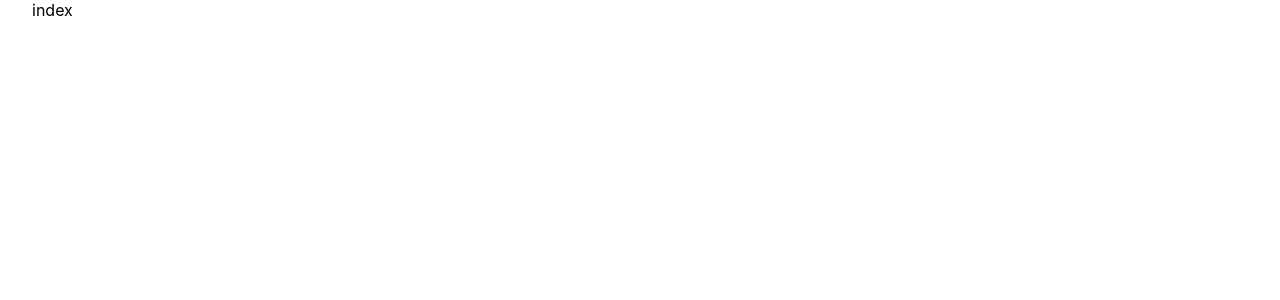
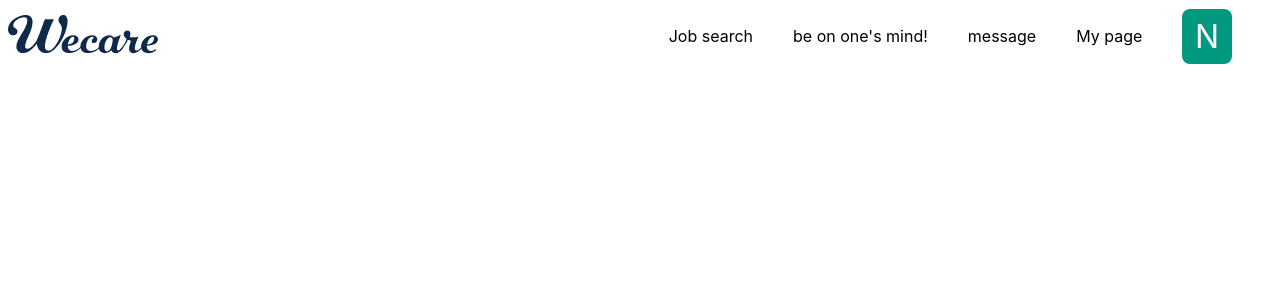
Before and after one commit to awais627/my-page-wecare, a Next.js app in the folder my-app/: page / in a window 1280 px wide. Shown: the top 300 px of the page. Built offline with nearby package versions, Linux system fonts and the light colour scheme.

Commit message:
Change Navbar Directory structure

```diff
--- a/my-app/pages/index.tsx
+++ b/my-app/pages/index.tsx
@@ -1,19 +1,18 @@
-import type { NextPage } from 'next'
-import Head from 'next/head'
-import Image from 'next/image'
-import styles from '../styles/Home.module.css'
+import type { NextPage } from "next";
+import Head from "next/head";
+import Navbar from "./navbar";
 
 const Home: NextPage = () => {
   return (
-    <div className={styles.container}>
+    <div>
       <Head>
-        <title>Create Next App</title>
+        <title>We care</title>
         <meta name="description" content="Generated by create next app" />
         <link rel="icon" href="/favicon.ico" />
       </Head>
-      index
+      <Navbar />
     </div>
-  )
-}
+  );
+};
 
-export default Home
+export default Home;
--- a/my-app/pages/navbar/index.tsx
+++ b/my-app/pages/navbar/index.tsx
@@ -1,5 +1,5 @@
-import logo from "../../public/navbar/wecare_logo.svg";
-import styles from "../../styles/navbar/navbar.module.scss";
+import logo from "../../public/assets/images/wecare_logo.svg";
+import styles from "./navbar.module.scss";
 import Image from "next/image";
 
 const Navbar = () => {
```
Also changed, not shown: my-app/pages/navbar/navbar.module.scss (renamed from my-app/styles/navbar/navbar.module.scss), my-app/public/assets/images/wecare_logo.svg (renamed from my-app/public/navbar/wecare_logo.svg).
